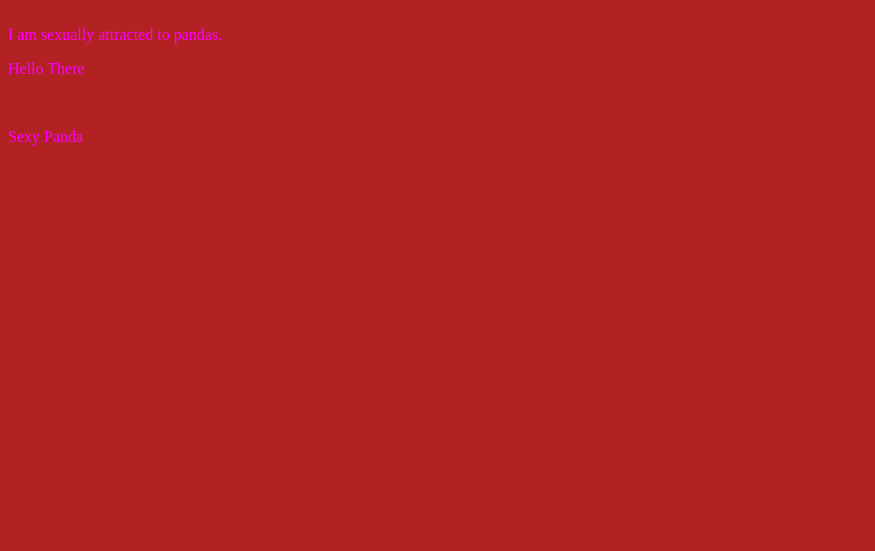
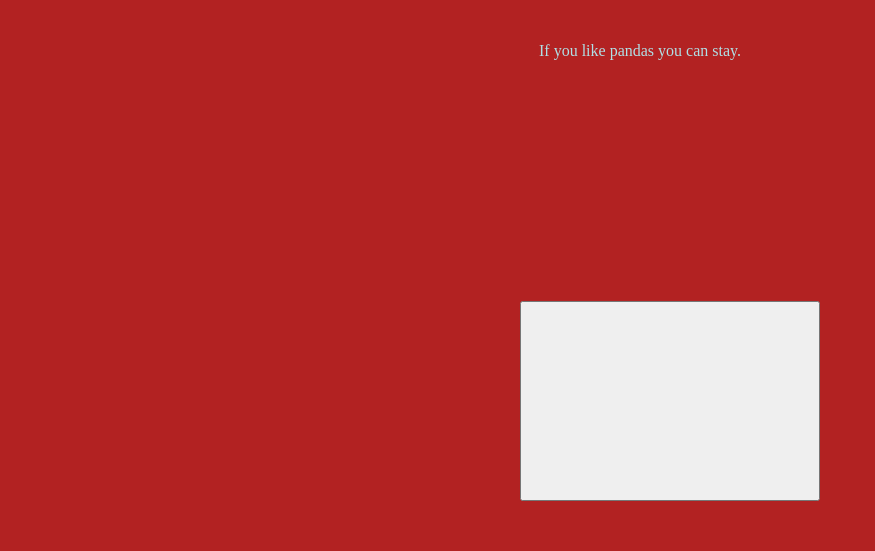
Before and after one commit to ninjahawk/starktech.github.io, a plain HTML site: page index.html in a window 1280 px wide. Shown: the whole page, without its empty margins (0-875 px from the left). Drawn offline with Linux system fonts and the light colour scheme.

Commit message:
Add files via upload

```diff
--- a/index.html
+++ b/index.html
@@ -4,11 +4,15 @@
         <link href="stylesheet.css" rel="stylesheet" type="text/css">
     </head>
     <body>
-        <title>Welcome</title>
+        <title>This is my ebsiteway</title>
         <br>
-        <article>I am sexually attracted to pandas.</article>
-        <p>Hello There</p>
-        <br>
-        <p>Sexy Panda</p>
+        <p>If you like pandas you can stay.</p>
+         <div>
+            <button class="madi" onclick="src=('Madi.mp4') src=('Madi.ogg')">
+                <video height="240px" width="320px"></video>
+                <source src="Madi.mp4" type="video/mp4"></source>
+                <source src="Madi.ogg" type="video/ogg"></source>
+            </button>
+         </div>
     </body>
 </html>
--- a/stylesheet.css
+++ b/stylesheet.css
@@ -1,8 +1,21 @@
 title {
-    color: deeppink;
+    color: black;
     font-weight: bolder;
+    font-family: cursive;
+    font-size: 30px;
+    text-align: center;
 }
 body {
     background-color: firebrick;
-    color: fuchsia;
+    color: powderblue;
+    text-align: center;
 }
+.madi {
+    height: 200px;
+    width: 300px;
+    margin: auto;
+    margin-top: 225px;
+    margin-left: 60px;
+    text-align: center;
+    align-items: center;
+}
```
